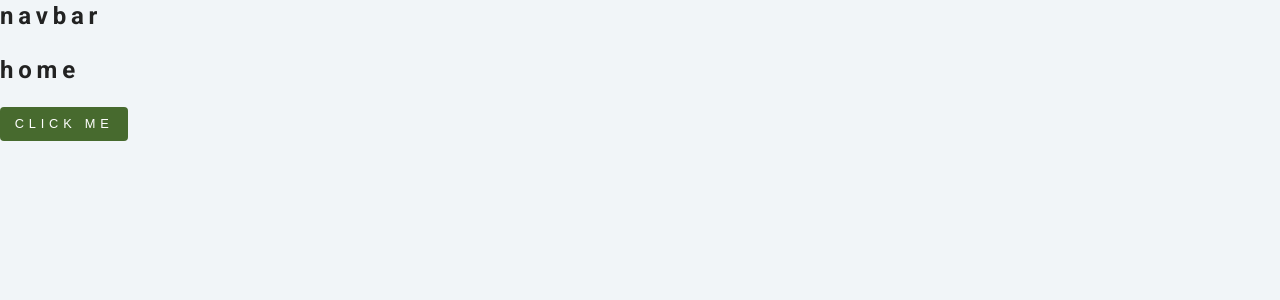
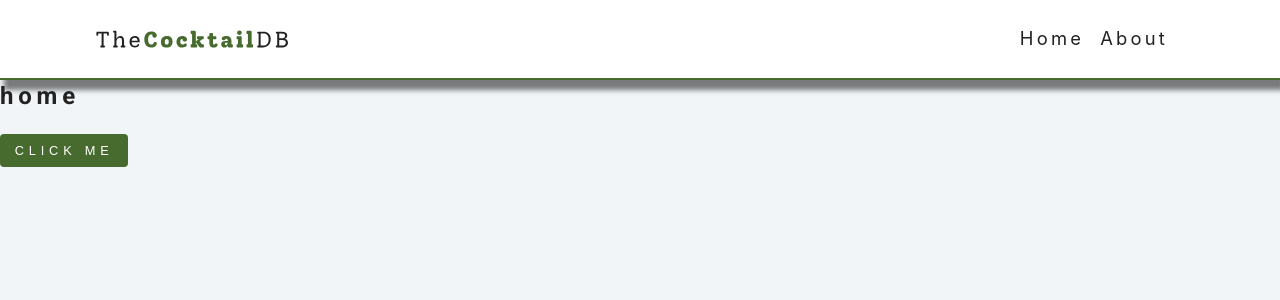
Before and after one commit to baharedadrasi/cocktail-react, a React (Create React App) app: page / in a window 1280 px wide. Shown: the top 300 px of the page. Built offline with nearby package versions, Linux system fonts and the light colour scheme; the HTML template or start-up script is replaced by a standard one.

Commit message:
add navbar

```diff
--- a/src/components/Navbar.js
+++ b/src/components/Navbar.js
@@ -1,7 +1,23 @@
 import React from 'react';
+import logo from '../logo.svg';
+import { Link } from 'react-router-dom';
 
 const Navbar = () => {
-  return <h2>navbar</h2>;
+  return (
+    <nav className="navbar">
+      <div className="nav-center">
+        <img className="logo" src={logo} alt="cocktail" />
+        <ul className="nav-links">
+          <li>
+            <Link to="/">home</Link>
+          </li>
+          <li>
+            <Link to="/about">about</Link>
+          </li>
+        </ul>
+      </div>
+    </nav>
+  );
 };
 
 export default Navbar;
--- a/src/index.css
+++ b/src/index.css
@@ -112,3 +112,40 @@ Buttons
   background: var(--primaryLightColor);
   border-color: var(--primaryLightColor);
 }
+/*
+======
+Navbar
+======
+*/
+.navbar {
+  background: var(--mainWhite);
+  height: 5rem;
+  border-bottom: 2px solid var(--primaryColor);
+  box-shadow: var(--darkShadow);
+  display: flex;
+  justify-content: center;
+}
+.nav-center {
+  width: var(--smallWidth);
+  max-width: var(--fullWidth);
+  display: flex;
+  justify-content: space-between;
+  align-items: center;
+}
+.navbar img {
+  width: 12rem;
+}
+.nav-links {
+  display: flex;
+}
+.nav-links a {
+  text-transform: capitalize;
+  font-size: 1.15rem;
+  margin-right: 1rem;
+  letter-spacing: 0.2rem;
+  font-weight: 400;
+  transition: var(--mainTransition);
+}
+.nav-links a:hover {
+  color: var(--primaryColor);
+}
```
Also changed, not shown: src/logo.svg (added).
